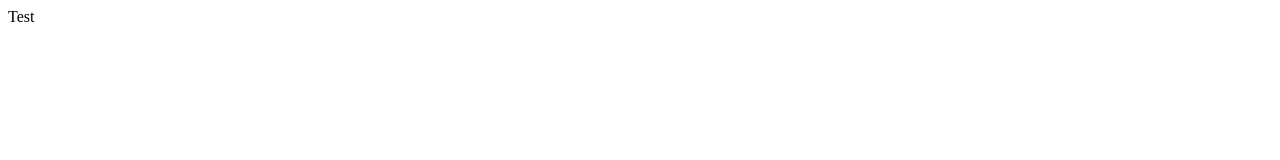
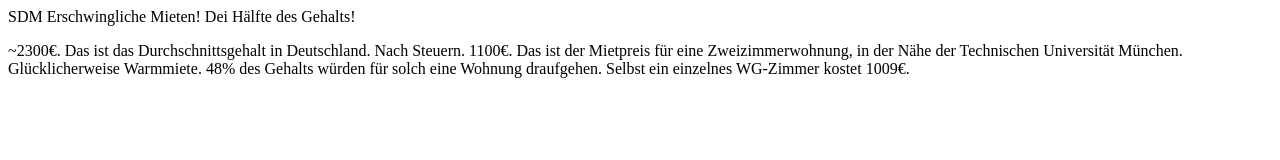
Before and after one commit to DieMieteIstZuHoch/DieMieteIstZuHoch.github.io, a plain HTML site: page index.html in a window 1280 px wide. Drawn offline with Linux system fonts and the light colour scheme.

Commit message:
Update index.html

```diff
--- a/index.html
+++ b/index.html
@@ -1,10 +1,30 @@
 <!DOCTYPE html>
 <html lang="en">
+
 <head>
     <meta charset="UTF-8">
     <title>Mietpreise</title>
+    <style>
+        .Title {
+            font-size: 30;
+        }
+        .Slogan {
+
+        }
+    </style>
+
 </head>
+
 <body>
-    Test
+   <h class="Title">
+       SDM
+   </h>
+   <h class="Slogan">
+       Erschwingliche Mieten!
+   </h>
+    <h>Dei Hälfte des Gehalts!</h>
+    <p>~2300€. Das ist das Durchschnittsgehalt in Deutschland. Nach Steuern. 1100€. Das ist der Mietpreis für eine Zweizimmerwohnung, in der Nähe der Technischen Universität München. Glücklicherweise Warmmiete. 48% des Gehalts würden für solch eine Wohnung draufgehen. Selbst ein einzelnes WG-Zimmer kostet 1009€.
+    </p>
 </body>
+
 </html>
```
